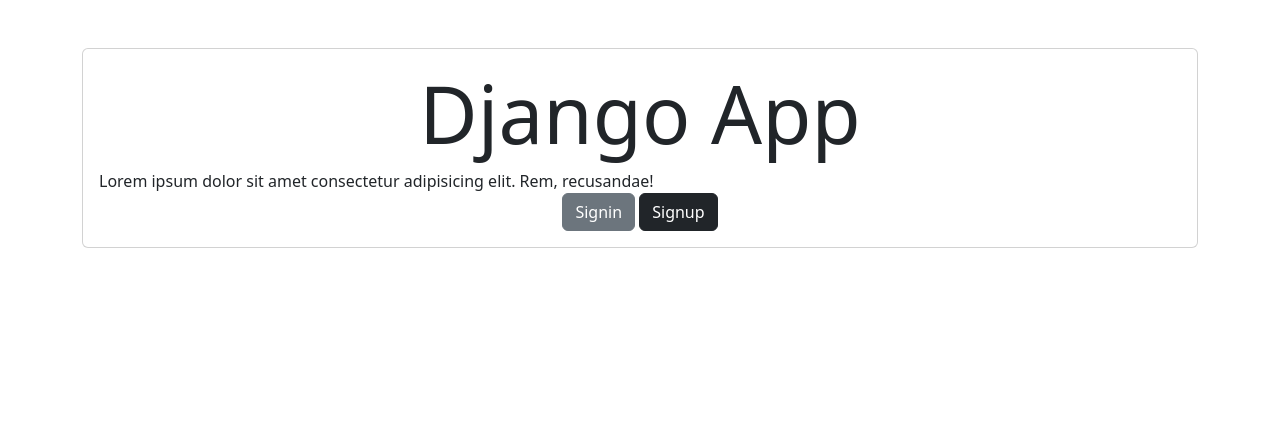
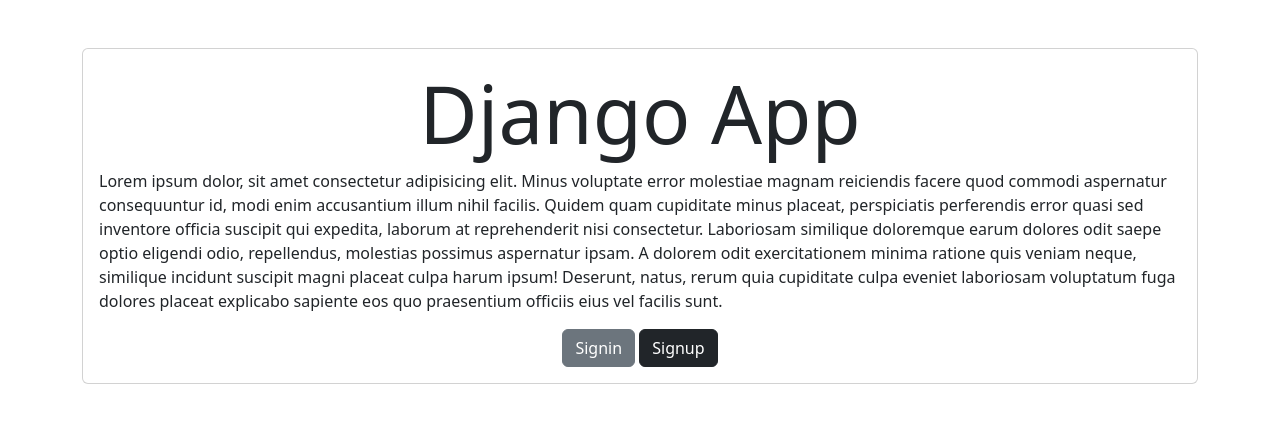
Before and after one commit to LuisPra27/LPDjango-auth-crud, a Django app: page / in a window 1280 px wide. Shown: the part 56-479 px from the top of the page. Run offline with Django 4.2, Linux system fonts and the light colour scheme.

Commit message:
Error correction

```diff
--- a/tasks/templates/home.html
+++ b/tasks/templates/home.html
@@ -3,7 +3,9 @@
 <main class="container py-5">
     <section class=" card card-body">
         <h1 class="display-1 text-center">Django App</h1>
-        Lorem ipsum dolor sit amet consectetur adipisicing elit. Rem, recusandae!
+        <p>Lorem ipsum dolor, sit amet consectetur adipisicing elit. Minus voluptate error molestiae magnam reiciendis facere quod commodi aspernatur consequuntur id, modi enim accusantium illum nihil facilis. Quidem quam cupiditate minus placeat, perspiciatis perferendis error quasi sed inventore officia suscipit qui expedita, laborum at reprehenderit nisi consectetur. Laboriosam similique doloremque earum dolores odit saepe optio eligendi odio, repellendus, molestias possimus aspernatur ipsam. A dolorem odit exercitationem minima ratione quis veniam neque, similique incidunt suscipit magni placeat culpa harum ipsum! Deserunt, natus, rerum quia cupiditate culpa eveniet laboriosam voluptatum fuga dolores placeat explicabo sapiente eos quo praesentium officiis eius vel facilis sunt.
+        </p>
+
         <div class ="text-center">
             <a class="btn btn-secondary" href="/signin/">
                 Signin
```
Lines whose indentation alone changed are shown as unchanged.
